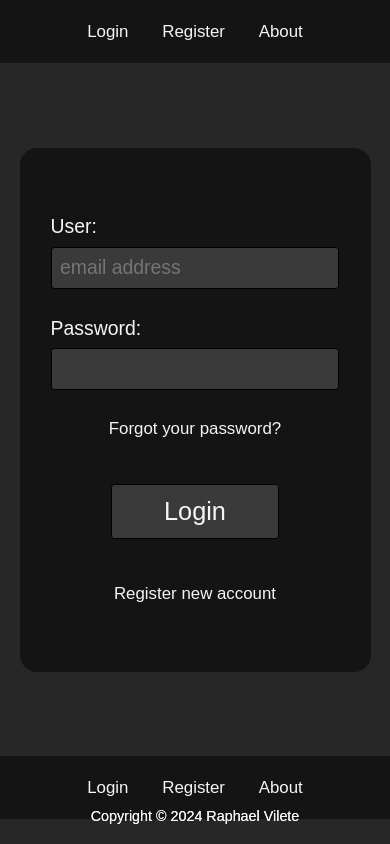
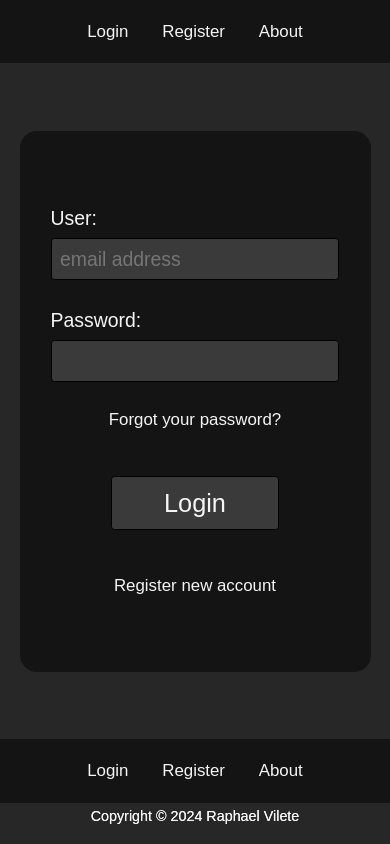
Before and after one commit to raphss/Login-Model, a website built with webpack: page dist/index.html in a window 390 px wide. Shown: the top 844 px of the page. Built offline with nearby package versions, Linux system fonts and the light colour scheme.

Commit message:
color and margin updates

```diff
--- a/src/style.css
+++ b/src/style.css
@@ -1,6 +1,6 @@
 :root {
     --backgroundGray: rgb(39, 39, 39);
-    --foregroundGray: rgba(0, 0, 0, 0.492);
+    --foregroundGray: rgb(20, 20, 20);
     --foregroundLightGray: rgba(65, 65, 65, 0.851);
 }
 
@@ -168,8 +168,9 @@ p {
 
 @media only screen and (max-width: 480px) {
     .divContent {
-        margin: 10vh 5vw 10vh 5vw;
-        padding: 8vh 0vh;
+        margin: 8vh 5vw 8vh 5vw;
+        padding: 9vh 0vh;
+        max-height: 55vh;
     }
 
     .divContent label,
```
